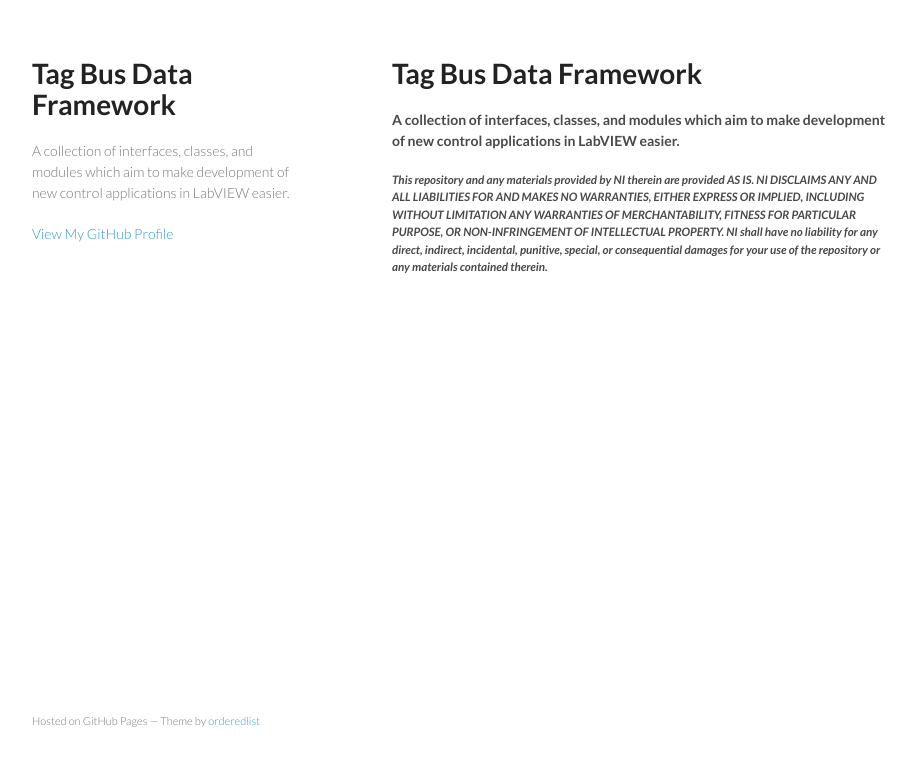
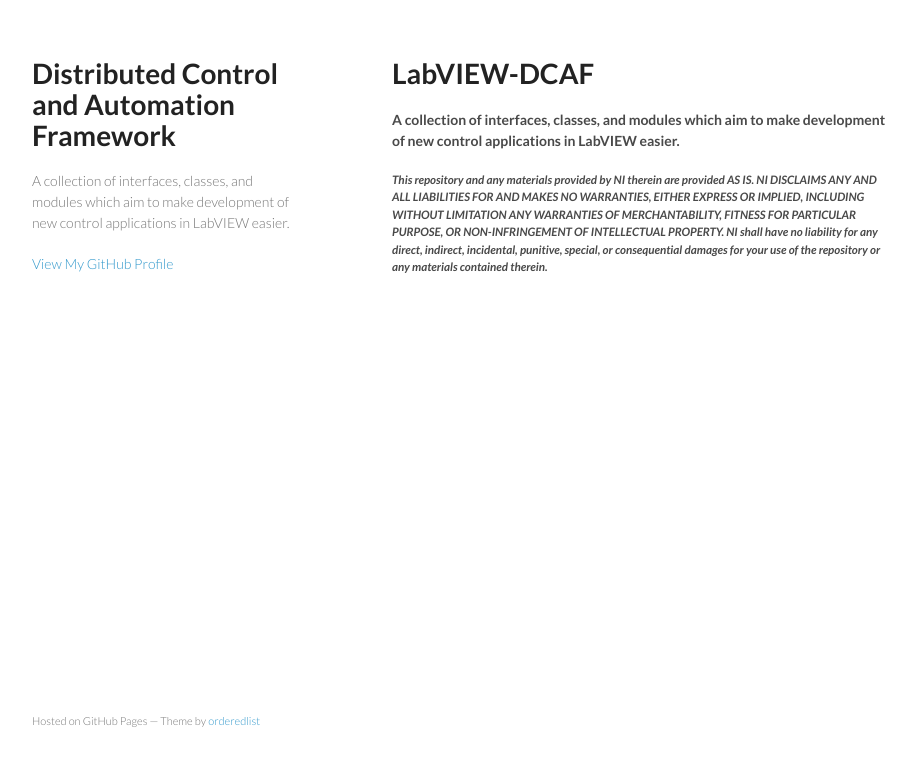
Before and after one commit to jtcalvert197/LabVIEW-DCAF.github.io, a plain HTML site: page index.html in a window 1280 px wide. Shown: the whole page, without its empty margins (178-1094 px from the left). Drawn offline with Linux system fonts and the light colour scheme.

Commit message:
update name

```diff
--- a/index.html
+++ b/index.html
@@ -3,7 +3,7 @@
   <head>
     <meta charset="utf-8">
     <meta http-equiv="X-UA-Compatible" content="chrome=1">
-    <title>Tag Bus Data Framework by TBDFramework</title>
+    <title>Distributed Control and Automation Framework</title>
 
     <link rel="stylesheet" href="stylesheets/styles.css">
     <link rel="stylesheet" href="stylesheets/pygment_trac.css">
@@ -15,16 +15,16 @@
   <body>
     <div class="wrapper">
       <header>
-        <h1>Tag Bus Data Framework</h1>
+        <h1>Distributed Control and Automation Framework</h1>
         <p>A collection of interfaces, classes, and modules which aim to make development of new control applications in LabVIEW easier.</p>
 
 
-        <p class="view"><a href="https://github.com/TBDFramework">View My GitHub Profile</a></p>
+        <p class="view"><a href="https://github.com/LabVIEW-DCAFk">View My GitHub Profile</a></p>
 
       </header>
       <section>
         <h1>
-<a name="tag-bus-data-framework" class="anchor" href="#tag-bus-data-framework"><span class="octicon octicon-link"></span></a>Tag Bus Data Framework</h1>
+<a name="tag-bus-data-framework" class="anchor" href="#tag-bus-data-framework"><span class="octicon octicon-link"></span></a>LabVIEW-DCAF</h1>
 
 <h1></h1>
 
```
